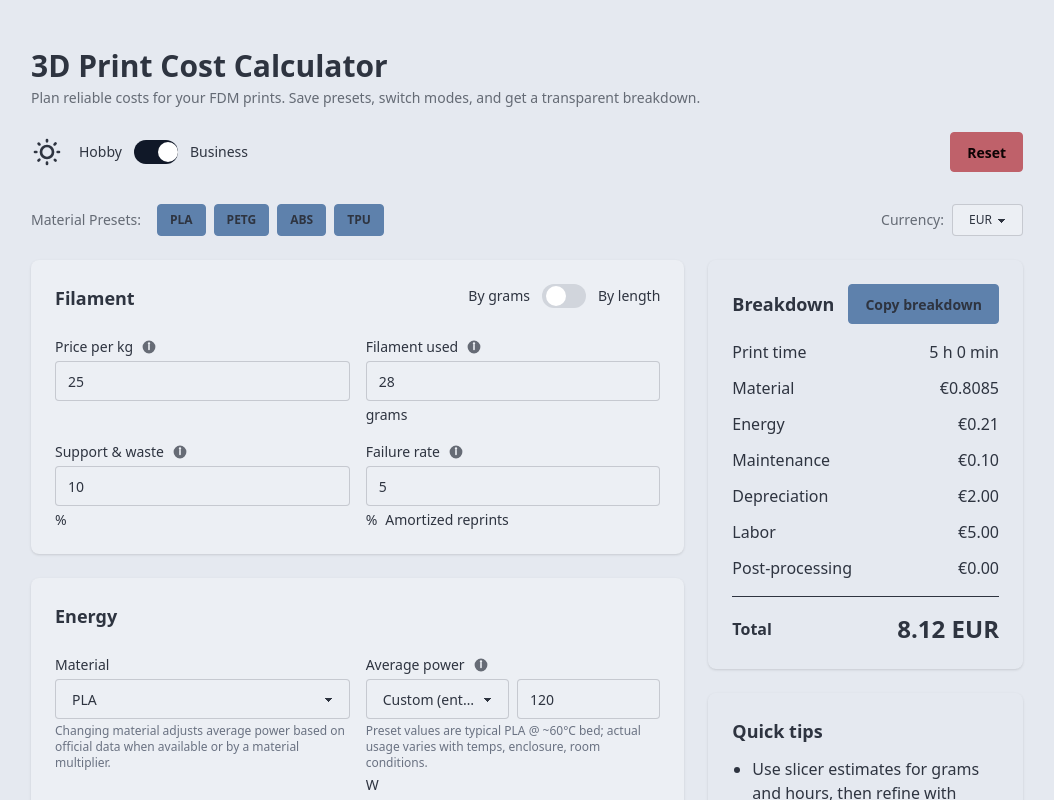
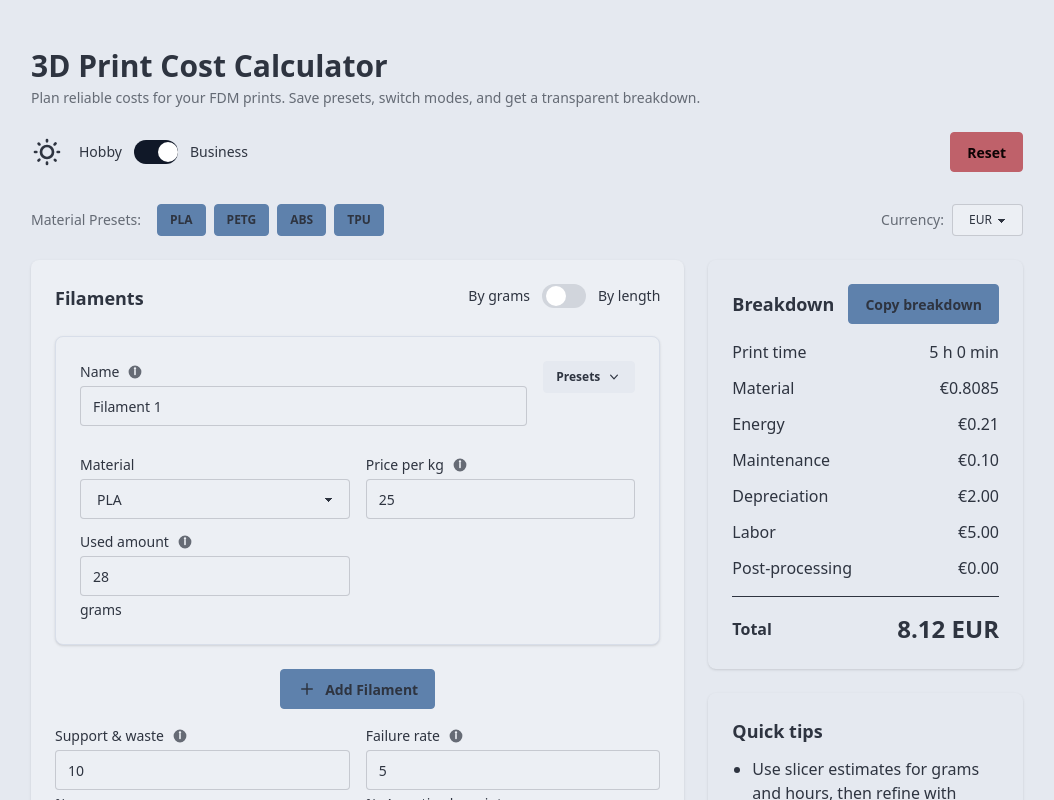
Before and after one commit to BenGeba/3d-print-cost, a React (Vite) app: page / in a window 1280 px wide. Shown: the top 800 px of the page, without its empty margins (113-1167 px from the left). Built offline with nearby package versions, Linux system fonts and the light colour scheme.

Commit message:
feat: Refactor filament management to support multiple filaments and improve validation

```diff
--- a/src/App.tsx
+++ b/src/App.tsx
@@ -3,18 +3,31 @@ import InstallPWAButton from "./components/InstallPWAButton";
 import { formatToCurrency } from "./utils/formatnumbers";
 
 // Type definitions
+interface Filament {
+  id: string;
+  name: string;
+  pricePerKg: number | string;
+  usedGrams?: number | string;
+  lengthMeters?: number | string;
+  diameter: number | string;
+  density: number | string;
+  material: string;
+}
+
 interface AppState {
   mode: "hobby" | "business";
   filamentPricingMode: "grams" | "length";
-  pricePerKg: number | string;
-  filamentUsedGrams: number | string;
-  filamentDiameter: number | string;
-  filamentLengthMeters: number | string;
-  densityGcm3: number | string;
+  filaments: Filament[];
+  // Legacy fields for backward compatibility (will be migrated)
+  pricePerKg?: number | string;
+  filamentUsedGrams?: number | string;
+  filamentDiameter?: number | string;
+  filamentLengthMeters?: number | string;
+  densityGcm3?: number | string;
+  material?: string;
   supportWastePercent: number | string;
   failureRatePercent: number | string;
   powerProfile: string;
-  material: string;
   avgPowerW: number | string;
   printTimeHours: number | string;
   printTimeMinutes: number | string;
@@ -54,7 +67,9 @@ interface Toast {
   actionFn?: () => void;
 }
 
-type ValidationErrors = Partial<Record<keyof AppState, string>>;
+type ValidationErrors = Partial<Record<keyof AppState, string>> & {
+  [key: `filament-${string}-${keyof Filament}`]: string;
+};
 
 // UI component prop types
 interface FieldProps {
@@ -112,15 +127,19 @@ const SUBTLE = "text-sm";
 const defaultState: AppState = {
   mode: "business",
   filamentPricingMode: "grams",
-  pricePerKg: 25,
-  filamentUsedGrams: 28,
-  filamentDiameter: 1.75,
-  filamentLengthMeters: 0,
-  densityGcm3: 1.24,
+  filaments: [{
+    id: "filament-1",
+    name: "Filament 1",
+    pricePerKg: 25,
+    usedGrams: 28,
+    diameter: 1.75,
+    lengthMeters: 0,
+    density: 1.24,
+    material: "PLA"
+  }],
   supportWastePercent: 10,
   failureRatePercent: 5,
   powerProfile: "custom",
-  material: "PLA",
   avgPowerW: 120,
   printTimeHours: 5,
   printTimeMinutes: 0,
@@ -178,7 +197,32 @@ function usePersistentState<T>(key: string, initial: T): [T, React.Dispatch<Reac
   const [state, setState] = useState<T>(() => {
     try {
       const raw = localStorage.getItem(key);
-      return raw ? { ...initial, ...JSON.parse(raw) } : initial;
+      if (raw) {
+        const parsed = JSON.parse(raw);
+        // Migration logic: convert legacy single filament to array format
+        if (parsed && !Array.isArray(parsed.filaments) && parsed.pricePerKg !== undefined) {
+          const legacyFilament: Filament = {
+            id: "filament-1",
+            name: "Filament 1",
+            pricePerKg: parsed.pricePerKg || 25,
+            usedGrams: parsed.filamentUsedGrams || 0,
+            lengthMeters: parsed.filamentLengthMeters || 0,
+            diameter: parsed.filamentDiameter || 1.75,
+            density: parsed.densityGcm3 || 1.24,
+            material: parsed.material || "PLA"
+          };
+          parsed.filaments = [legacyFilament];
+          // Clean up legacy fields
+          delete parsed.pricePerKg;
+          delete parsed.filamentUsedGrams;
+          delete parsed.filamentLengthMeters;
+          delete parsed.filamentDiameter;
+          delete parsed.densityGcm3;
+          delete parsed.material;
+        }
+        return { ...initial, ...parsed };
+      }
+      return initial;
     } catch {
       return initial;
     }
@@ -315,6 +359,169 @@ function Line({ label, value, currency }: LineProps) {
   );
 }
 
+// ---------- Filament Card Component ----------
+interface FilamentCardProps {
+  filament: Filament;
+  filamentPricingMode: "grams" | "length";
+  onUpdate: (id: string, updates: Partial<Filament>) => void;
+  onRemove: (id: string) => void;
+  onApplyPreset: (name: string, filamentId: string) => void;
+  errors: ValidationErrors;
+  canRemove: boolean;
+}
+
+function FilamentCard({ filament, filamentPricingMode, onUpdate, onRemove, onApplyPreset, errors, canRemove }: FilamentCardProps) {
+  return (
+    <div className="card bg-base-100 shadow border border-base-300">
+      <div className="card-body">
+        <div className="flex items-start justify-between gap-4 mb-4">
+          <div className="flex-1">
+            <Field label="Name" tip="Custom label for this filament">
+              <input
+                className={INPUT_CLASS}
+                type="text"
+                placeholder="Filament name"
+                value={filament.name}
+                onChange={(e) => onUpdate(filament.id, { name: e.target.value })}
+              />
+            </Field>
+          </div>
+          <div className="flex items-center gap-2">
+            <div className="dropdown dropdown-end">
+              <div tabIndex={0} role="button" className="btn btn-sm btn-ghost">
+                Presets
+                <svg xmlns="http://www.w3.org/2000/svg" viewBox="0 0 20 20" fill="currentColor" className="w-4 h-4">
+                  <path fillRule="evenodd" d="M5.23 7.21a.75.75 0 011.06.02L10 11.168l3.71-3.938a.75.75 0 111.08 1.04l-4.25 4.5a.75.75 0 01-1.08 0l-4.25-4.5a.75.75 0 01.02-1.06z" clipRule="evenodd" />
+                </svg>
+              </div>
+              <ul tabIndex={0} className="dropdown-content menu bg-base-100 rounded-box z-[1] w-24 p-2 shadow">
+                {Object.keys(presets).map((k) => (
+                  <li key={k}>
+                    <button onClick={() => onApplyPreset(k, filament.id)}>{k}</button>
+                  </li>
+                ))}
+              </ul>
+            </div>
+            {canRemove && (
+              <button
+                className="btn btn-sm btn-error btn-soft"
+                onClick={() => onRemove(filament.id)}
+                title="Remove filament"
+              >
+                <svg xmlns="http://www.w3.org/2000/svg" viewBox="0 0 20 20" fill="currentColor" className="w-4 h-4">
+                  <path d="M6.28 5.22a.75.75 0 00-1.06 1.06L8.94 10l-3.72 3.72a.75.75 0 101.06 1.06L10 11.06l3.72 3.72a.75.75 0 101.06-1.06L11.06 10l3.72-3.72a.75.75 0 00-1.06-1.06L10 8.94 6.28 5.22z" />
+                </svg>
+              </button>
+            )}
+          </div>
+        </div>
+
+        <Row>
+          <Field label="Material">
+            <select
+              className="select select-bordered"
+              value={filament.material}
+              onChange={(e) => onUpdate(filament.id, { material: e.target.value })}
+            >
+              {MATERIALS.map((m) => (
+                <option key={m.key} value={m.key}>{m.label}</option>
+              ))}
+            </select>
+          </Field>
+          <Field
+            label="Price per kg"
+            error={errors[`filament-${filament.id}-pricePerKg` as keyof ValidationErrors]}
+            tip="Material price per kilogram"
+          >
+            <input
+              className={`${INPUT_CLASS} ${errors[`filament-${filament.id}-pricePerKg` as keyof ValidationErrors] ? 'input-error' : ''}`}
+              type="text"
+              inputMode="decimal"
+              placeholder="0"
+              value={filament.pricePerKg}
+              onChange={(e) => onUpdate(filament.id, { pricePerKg: parseInput(e.target.value) })}
+            />
+          </Field>
+        </Row>
+
+        <Row>
+          {filamentPricingMode === "grams" ? (
+            <Field
+              label="Used amount"
+              suffix="grams"
+              error={errors[`filament-${filament.id}-usedGrams` as keyof ValidationErrors]}
+              tip="Use slicer estimate or measured weight"
+            >
+              <input
+                className={`${INPUT_CLASS} ${errors[`filament-${filament.id}-usedGrams` as keyof ValidationErrors] ? 'input-error' : ''}`}
+                type="text"
+                inputMode="decimal"
+                placeholder="0"
+                value={filament.usedGrams}
+                onChange={(e) => onUpdate(filament.id, { usedGrams: parseInput(e.target.value) })}
+              />
+            </Field>
+          ) : (
+            <>
+              <Field
+                label="Length"
+                suffix="meters"
+                error={errors[`filament-${filament.id}-lengthMeters` as keyof ValidationErrors]}
+                tip="From slicer or spool meter counter"
+              >
+                <input
+                  className={`${INPUT_CLASS} ${errors[`filament-${filament.id}-lengthMeters` as keyof ValidationErrors] ? 'input-error' : ''}`}
+                  type="text"
+                  inputMode="decimal"
+                  placeholder="0"
+                  value={filament.lengthMeters}
+                  onChange={(e) => onUpdate(filament.id, { lengthMeters: parseInput(e.target.value) })}
+                />
+              </Field>
+              <Field
+                label="Diameter"
+                suffix="mm"
+                error={errors[`filament-${filament.id}-diameter` as keyof ValidationErrors]}
+                tip="Typical: 1.75 mm or 2.85 mm"
+              >
+                <input
+                  className={`${INPUT_CLASS} ${errors[`filament-${filament.id}-diameter` as keyof ValidationErrors] ? 'input-error' : ''}`}
+                  type="text"
+                  inputMode="decimal"
+                  placeholder="1.75"
+                  value={filament.diameter}
+                  onChange={(e) => onUpdate(filament.id, { diameter: parseInput(e.target.value) })}
+                />
+              </Field>
+            </>
+          )}
+        </Row>
+
+        {filamentPricingMode === "length" && (
+          <Row>
+            <Field
+              label="Density"
+              suffix="g/cm³"
+              hint="PLA≈1.24, PETG≈1.27, ABS≈1.04, TPU≈1.21"
+              error={errors[`filament-${filament.id}-density` as keyof ValidationErrors]}
+              tip="Material density for length→grams conversion"
+            >
+              <input
+                className={`${INPUT_CLASS} ${errors[`filament-${filament.id}-density` as keyof ValidationErrors] ? 'input-error' : ''}`}
+                type="text"
+                inputMode="decimal"
+                placeholder="1.24"
+                value={filament.density}
+                onChange={(e) => onUpdate(filament.id, { density: parseInput(e.target.value) })}
+              />
+            </Field>
+          </Row>
+        )}
+      </div>
+    </div>
+  );
+}
+
 // ---------- App ----------
 export default function App() {
   const [s, set] = usePersistentState<AppState>("print-cost-calc:v1", defaultState);
@@ -337,28 +544,35 @@ export default function App() {
     setToasts((prev) => prev.filter((t) => t.id !== id));
   }
 
-  // Derived: filament grams
-  const filamentUsedGrams = useMemo(() => {
-    if (s.filamentPricingMode === "grams") return number(s.filamentUsedGrams, 0);
+  // Helper function to calculate grams for a single filament
+  const getFilamentGrams = (filament: Filament): number => {
+    if (s.filamentPricingMode === "grams") {
+      return number(filament.usedGrams, 0);
+    }
     // Convert from length + diameter + density → grams
-    const d = number(s.filamentDiameter, 1.75) / 10; // mm → cm
+    const d = number(filament.diameter, 1.75) / 10; // mm → cm
     const r = d / 2;
     const area = Math.PI * r * r; // cm^2
-    const lengthCm = number(s.filamentLengthMeters, 0) * 100;
+    const lengthCm = number(filament.lengthMeters, 0) * 100;
     const volumeCm3 = area * lengthCm; // cm^3
-    const density = number(s.densityGcm3, 1.24); // g/cm^3
+    const density = number(filament.density, 1.24); // g/cm^3
     return volumeCm3 * density; // grams
-  }, [s.filamentPricingMode, s.filamentUsedGrams, s.filamentDiameter, s.filamentLengthMeters, s.densityGcm3]);
+  };
+
 
   const materialWasteFactor = 1 + number(s.supportWastePercent, 0) / 100;
   const failureFactor = 1 + number(s.failureRatePercent, 0) / 100;
 
+  // Calculate total material cost across all filaments
   const materialCost = useMemo(() => {
-    const gramsWithWaste = filamentUsedGrams * materialWasteFactor;
-    const kg = gramsWithWaste / 1000;
-    const base = kg * number(s.pricePerKg, 0);
-    return base * failureFactor;
-  }, [filamentUsedGrams, materialWasteFactor, failureFactor, s.pricePerKg]);
+    return s.filaments.reduce((totalCost, filament) => {
+      const gramsUsed = getFilamentGrams(filament);
+      const gramsWithWaste = gramsUsed * materialWasteFactor;
+      const kg = gramsWithWaste / 1000;
+      const baseCost = kg * number(filament.pricePerKg, 0);
+      return totalCost + (baseCost * failureFactor);
+    }, 0);
+  }, [s.filaments, s.filamentPricingMode, materialWasteFactor, failureFactor]);
 
   const totalHours = number(s.printTimeHours, 0) + number(s.printTimeMinutes, 0) / 60;
 
@@ -390,15 +604,30 @@ export default function App() {
   // --- Inline validation ---
   const errors = useMemo<ValidationErrors>(() => {
     const e: ValidationErrors = {};
-    // Allow empty fields, only validate if there's a value
-    if (s.pricePerKg !== "" && number(s.pricePerKg) < 0) e.pricePerKg = "Must be ≥ 0";
-    if (s.filamentPricingMode === 'grams') {
-      if (s.filamentUsedGrams !== "" && number(s.filamentUsedGrams) < 0) e.filamentUsedGrams = "Must be ≥ 0";
-    } else {
-      if (s.filamentLengthMeters !== "" && number(s.filamentLengthMeters) < 0) e.filamentLengthMeters = "Must be ≥ 0";
-      if (s.filamentDiameter !== "" && number(s.filamentDiameter) <= 0) e.filamentDiameter = "Must be > 0";
-      if (s.densityGcm3 !== "" && number(s.densityGcm3) <= 0) e.densityGcm3 = "Must be > 0";
-    }
+
+    // Validate each filament
+    s.filaments.forEach((filament) => {
+      if (filament.pricePerKg !== "" && number(filament.pricePerKg) < 0) {
+        e[`filament-${filament.id}-pricePerKg` as keyof ValidationErrors] = "Must be ≥ 0";
+      }
+
+      if (s.filamentPricingMode === 'grams') {
+        if (filament.usedGrams !== "" && number(filament.usedGrams) < 0) {
+          e[`filament-${filament.id}-usedGrams` as keyof ValidationErrors] = "Must be ≥ 0";
+        }
+      } else {
+        if (filament.lengthMeters !== "" && number(filament.lengthMeters) < 0) {
+          e[`filament-${filament.id}-lengthMeters` as keyof ValidationErrors] = "Must be ≥ 0";
+        }
+        if (filament.diameter !== "" && number(filament.diameter) <= 0) {
+          e[`filament-${filament.id}-diameter` as keyof ValidationErrors] = "Must be > 0";
+        }
+        if (filament.density !== "" && number(filament.density) <= 0) {
+          e[`filament-${filament.id}-density` as keyof ValidationErrors] = "Must be > 0";
+        }
+      }
+    });
+
     if (s.supportWastePercent !== "") {
       const sw = number(s.supportWastePercent);
       if (sw < 0 || sw > 500) e.supportWastePercent = "0–500%";
@@ -487,11 +716,61 @@ export default function App() {
     set({ ...s, ...patch });
   }
 
-  function applyPreset(name: string): void {
+  // Filament management helpers
+  function updateFilament(id: string, updates: Partial<Filament>): void {
+    const updatedFilaments = s.filaments.map(f =>
+      f.id === id ? { ...f, ...updates } : f
+    );
+    setMany({ filaments: updatedFilaments });
+  }
+
+  function addFilament(): void {
+    const newId = `filament-${Date.now()}`;
+    const newFilament: Filament = {
+      id: newId,
+      name: `Filament ${s.filaments.length + 1}`,
+      pricePerKg: 25,
+      usedGrams: 0,
+      lengthMeters: 0,
+      diameter: 1.75,
+      density: 1.24,
+      material: "PLA"
+    };
+    setMany({ filaments: [...s.filaments, newFilament] });
+    pushToast('info', `Added ${newFilament.name}`);
+  }
+
+  function removeFilament(id: string): void {
+    if (s.filaments.length <= 1) {
+      pushToast('error', 'Cannot remove the last filament');
+      return;
+    }
+    const filamentToRemove = s.filaments.find(f => f.id === id);
+    const updatedFilaments = s.filaments.filter(f => f.id !== id);
+    setMany({ filaments: updatedFilaments });
+    if (filamentToRemove) {
+      pushToast('info', `Removed ${filamentToRemove.name}`);
+    }
+  }
+
+  function applyPreset(name: string, filamentId?: string): void {
     const p = presets[name];
     if (p) {
-      setMany(p);
-      pushToast('info', `${name} preset applied`);
+      if (filamentId) {
+        // Apply to specific filament
+        updateFilament(filamentId, { pricePerKg: p.pricePerKg, density: p.densityGcm3, material: name });
+        pushToast('info', `${name} preset applied to filament`);
+      } else {
+        // Apply to all filaments (legacy behavior)
+        const updatedFilaments = s.filaments.map(f => ({
+          ...f,
+          pricePerKg: p.pricePerKg,
+          density: p.densityGcm3,
+          material: name
+        }));
+        setMany({ filaments: updatedFilaments });
+        pushToast('info', `${name} preset applied to all filaments`);
+      }
     }
   }
 
@@ -702,9 +981,9 @@ export default function App() {
 
         <div className="grid grid-cols-1 lg:grid-cols-3 gap-6">
           <div className="lg:col-span-2 space-y-6">
-            {/* Filament */}
+            {/* Filaments */}
             <Section
-              title="Filament"
+              title="Filaments"
               aside={
                 <div className="flex items-center gap-3">
                   <span className={SUBTLE}>By grams</span>
@@ -716,63 +995,32 @@ export default function App() {
                 </div>
               }
             >
-              <Row>
-                <Field label="Price per kg" error={errors.pricePerKg} tip="Material price per kilogram">
-                  <input
-                    className={`${INPUT_CLASS} ${errors.pricePerKg ? 'input-error' : ''}`}
-                    type="text"
-                    inputMode="decimal"
-                    placeholder="0"
-                    value={s.pricePerKg}
-                    onChange={(e) => setMany({ pricePerKg: parseInput(e.target.value) })}
+              <div className="space-y-4">
+                {s.filaments.map((filament) => (
+                  <FilamentCard
+                    key={filament.id}
+                    filament={filament}
+                    filamentPricingMode={s.filamentPricingMode}
+                    onUpdate={updateFilament}
+                    onRemove={removeFilament}
+                    onApplyPreset={applyPreset}
+                    errors={errors}
+                    canRemove={s.filaments.length > 1}
                   />
-                </Field>
-                {s.filamentPricingMode === "grams" ? (
-                  <Field label="Filament used" suffix="grams" error={errors.filamentUsedGrams} tip="Use slicer estimate or measured weight">
-                    <input
-                      className={`${INPUT_CLASS} ${errors.filamentUsedGrams ? 'input-error' : ''}`}
-                      type="text"
-                      inputMode="decimal"
-                      placeholder="0"
-                      value={s.filamentUsedGrams}
-                      onChange={(e) => setMany({ filamentUsedGrams: parseInput(e.target.value) })}
-                    />
-                  </Field>
-                ) : (
-                  <>
-                    <Field label="Filament length" suffix="meters" error={errors.filamentLengthMeters} tip="From slicer or spool meter counter">
-                      <input
-                        className={`${INPUT_CLASS} ${errors.filamentLengthMeters ? 'input-error' : ''}`}
-                        type="text"
-                        inputMode="decimal"
-                        placeholder="0"
-                        value={s.filamentLengthMeters}
-                        onChange={(e) => setMany({ filamentLengthMeters: parseInput(e.target.value) })}
-                      />
-                    </Field>
-                    <Field label="Diameter" suffix="mm" error={errors.filamentDiameter} tip="Typical: 1.75 mm or 2.85 mm">
-                      <input
-                        className={`${INPUT_CLASS} ${errors.filamentDiameter ? 'input-error' : ''}`}
-                        type="text"
-                        inputMode="decimal"
-                        placeholder="1.75"
-                        value={s.filamentDiameter}
-                        onChange={(e) => setMany({ filamentDiameter: parseInput(e.target.value) })}
-                      />
-                    </Field>
-                    <Field label="Density" suffix="g/cm³" hint="PLA≈1.24, PETG≈1.27, ABS≈1.04, TPU≈1.21" error={errors.densityGcm3} tip="Material density for length→grams conversion">
-                      <input
-                        className={`${INPUT_CLASS} ${errors.densityGcm3 ? 'input-error' : ''}`}
-                        type="text"
-                        inputMode="decimal"
-                        placeholder="1.24"
-                        value={s.densityGcm3}
-                        onChange={(e) => setMany({ densityGcm3: parseInput(e.target.value) })}
-                      />
-                    </Field>
-                  </>
-                )}
-              </Row>
+                ))}
+
+                <div className="flex justify-center pt-2">
+                  <button
+                    className="btn btn-soft btn-primary gap-2"
+                    onClick={addFilament}
+                  >
+                    <svg xmlns="http://www.w3.org/2000/svg" viewBox="0 0 20 20" fill="currentColor" className="w-5 h-5">
+                      <path d="M10.75 4.75a.75.75 0 00-1.5 0v4.5h-4.5a.75.75 0 000 1.5h4.5v4.5a.75.75 0 001.5 0v-4.5h4.5a.75.75 0 000-1.5h-4.5v-4.5z" />
+                    </svg>
+                    Add Filament
+                  </button>
+                </div>
+              </div>
 
               <Row>
                 <Field label="Support & waste" suffix="%" error={errors.supportWastePercent} tip="Extra material for supports, brim, purge, etc.">
```
